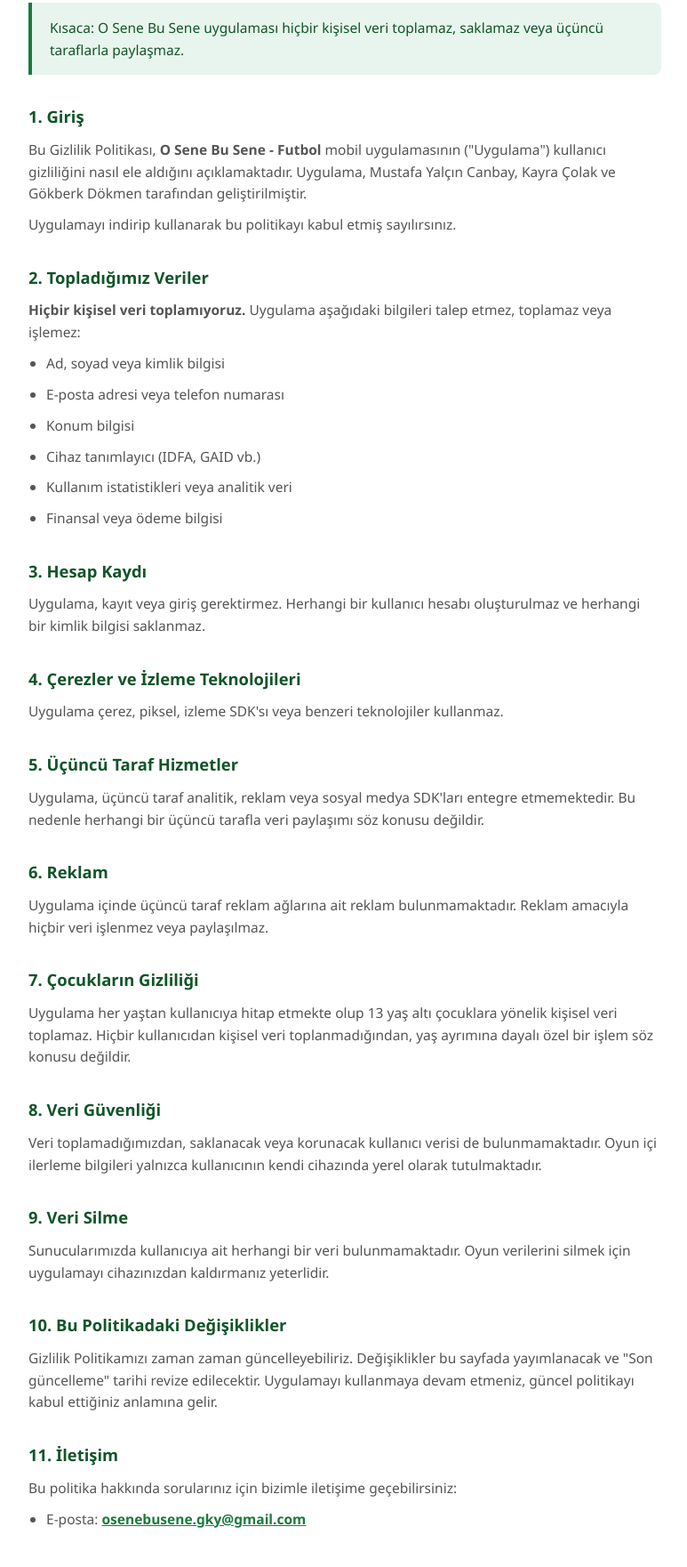
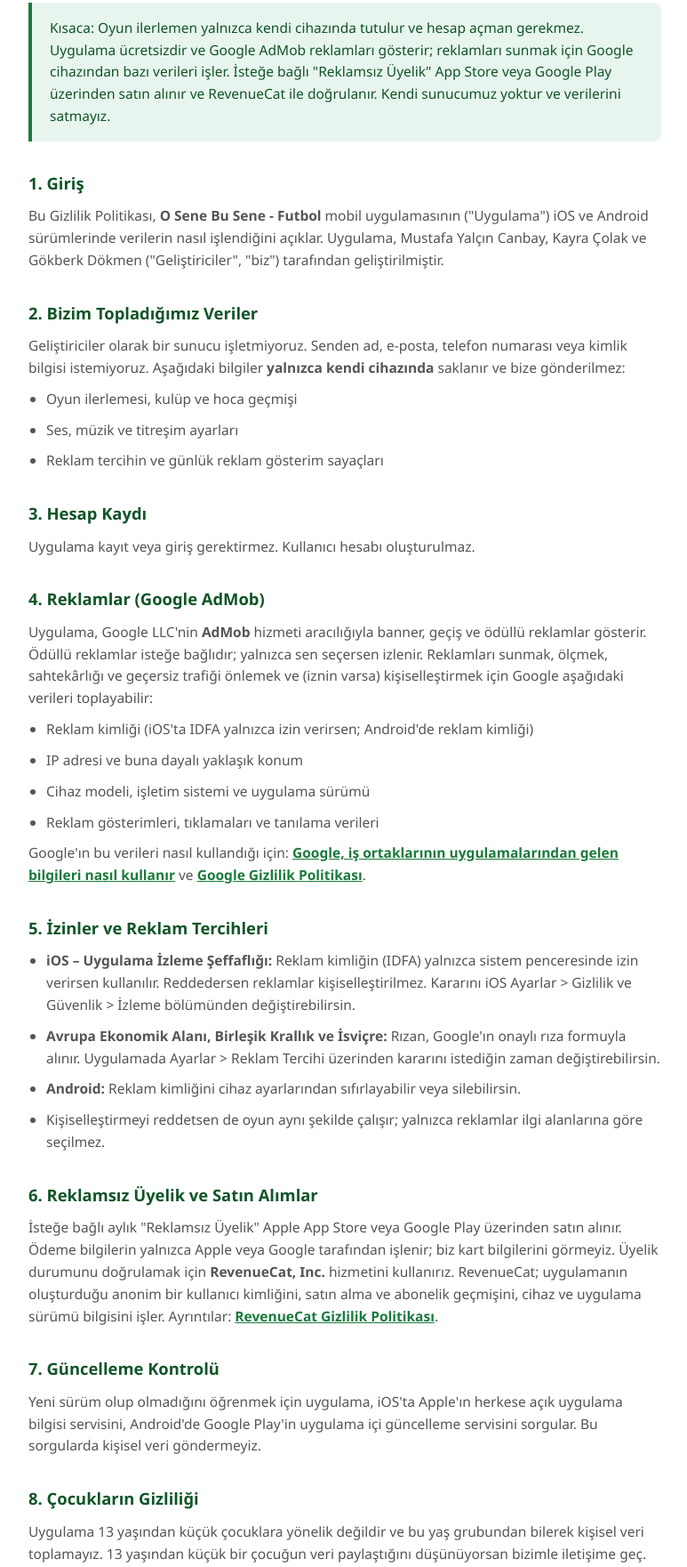
Before and after one commit to osenebusene2026/osenebusene2026.github.io, a plain HTML site: page privacy-policy.html in a window 1280 px wide. Shown: the part 255-2016 px from the top of the page at 89% size, without its empty margins (252-1025 px from the left). Drawn offline with Linux system fonts and the light colour scheme.

Commit message:
Gizlilik politikası gerçek veri işleme ile uyumlu hale getirildi (AdMob, ATT, UMP, RevenueCat)

```diff
--- a/privacy-policy.html
+++ b/privacy-policy.html
@@ -22,74 +22,90 @@
 
 <main class="legal">
   <h1>Gizlilik Politikası</h1>
-  <p class="last-updated">Son güncelleme: 27 Nisan 2026</p>
+  <p class="last-updated">Son güncelleme: 24 Kasım 2026</p>
 
   <div class="highlight-box">
-    <p>Kısaca: O Sene Bu Sene uygulaması hiçbir kişisel veri toplamaz, saklamaz veya üçüncü taraflarla paylaşmaz.</p>
+    <p>Kısaca: Oyun ilerlemen yalnızca kendi cihazında tutulur ve hesap açman gerekmez. Uygulama ücretsizdir ve Google AdMob reklamları gösterir; reklamları sunmak için Google cihazından bazı verileri işler. İsteğe bağlı "Reklamsız Üyelik" App Store veya Google Play üzerinden satın alınır ve RevenueCat ile doğrulanır. Kendi sunucumuz yoktur ve verilerini satmayız.</p>
   </div>
 
   <h2>1. Giriş</h2>
   <p>
-    Bu Gizlilik Politikası, <strong>O Sene Bu Sene - Futbol</strong> mobil uygulamasının ("Uygulama") kullanıcı gizliliğini nasıl ele aldığını açıklamaktadır. Uygulama, Mustafa Yalçın Canbay, Kayra Çolak ve Gökberk Dökmen tarafından geliştirilmiştir.
-  </p>
-  <p>
-    Uygulamayı indirip kullanarak bu politikayı kabul etmiş sayılırsınız.
+    Bu Gizlilik Politikası, <strong>O Sene Bu Sene - Futbol</strong> mobil uygulamasının ("Uygulama") iOS ve Android sürümlerinde verilerin nasıl işlendiğini açıklar. Uygulama, Mustafa Yalçın Canbay, Kayra Çolak ve Gökberk Dökmen ("Geliştiriciler", "biz") tarafından geliştirilmiştir.
   </p>
 
-  <h2>2. Topladığımız Veriler</h2>
+  <h2>2. Bizim Topladığımız Veriler</h2>
   <p>
-    <strong>Hiçbir kişisel veri toplamıyoruz.</strong> Uygulama aşağıdaki bilgileri talep etmez, toplamaz veya işlemez:
+    Geliştiriciler olarak bir sunucu işletmiyoruz. Senden ad, e-posta, telefon numarası veya kimlik bilgisi istemiyoruz. Aşağıdaki bilgiler <strong>yalnızca kendi cihazında</strong> saklanır ve bize gönderilmez:
   </p>
   <ul>
-    <li>Ad, soyad veya kimlik bilgisi</li>
-    <li>E-posta adresi veya telefon numarası</li>
-    <li>Konum bilgisi</li>
-    <li>Cihaz tanımlayıcı (IDFA, GAID vb.)</li>
-    <li>Kullanım istatistikleri veya analitik veri</li>
-    <li>Finansal veya ödeme bilgisi</li>
+    <li>Oyun ilerlemesi, kulüp ve hoca geçmişi</li>
+    <li>Ses, müzik ve titreşim ayarları</li>
+    <li>Reklam tercihin ve günlük reklam gösterim sayaçları</li>
   </ul>
 
   <h2>3. Hesap Kaydı</h2>
   <p>
-    Uygulama, kayıt veya giriş gerektirmez. Herhangi bir kullanıcı hesabı oluşturulmaz ve herhangi bir kimlik bilgisi saklanmaz.
+    Uygulama kayıt veya giriş gerektirmez. Kullanıcı hesabı oluşturulmaz.
   </p>
 
-  <h2>4. Çerezler ve İzleme Teknolojileri</h2>
+  <h2>4. Reklamlar (Google AdMob)</h2>
   <p>
-    Uygulama çerez, piksel, izleme SDK'sı veya benzeri teknolojiler kullanmaz.
+    Uygulama, Google LLC'nin <strong>AdMob</strong> hizmeti aracılığıyla banner, geçiş ve ödüllü reklamlar gösterir. Ödüllü reklamlar isteğe bağlıdır; yalnızca sen seçersen izlenir. Reklamları sunmak, ölçmek, sahtekârlığı ve geçersiz trafiği önlemek ve (iznin varsa) kişiselleştirmek için Google aşağıdaki verileri toplayabilir:
+  </p>
+  <ul>
+    <li>Reklam kimliği (iOS'ta IDFA yalnızca izin verirsen; Android'de reklam kimliği)</li>
+    <li>IP adresi ve buna dayalı yaklaşık konum</li>
+    <li>Cihaz modeli, işletim sistemi ve uygulama sürümü</li>
+    <li>Reklam gösterimleri, tıklamaları ve tanılama verileri</li>
+  </ul>
+  <p>
+    Google'ın bu verileri nasıl kullandığı için: <a href="https://policies.google.com/technologies/partner-sites">Google, iş ortaklarının uygulamalarından gelen bilgileri nasıl kullanır</a> ve <a href="https://policies.google.com/privacy">Google Gizlilik Politikası</a>.
   </p>
 
-  <h2>5. Üçüncü Taraf Hizmetler</h2>
+  <h2>5. İzinler ve Reklam Tercihleri</h2>
+  <ul>
+    <li><strong>iOS – Uygulama İzleme Şeffaflığı:</strong> Reklam kimliğin (IDFA) yalnızca sistem penceresinde izin verirsen kullanılır. Reddedersen reklamlar kişiselleştirilmez. Kararını iOS Ayarlar &gt; Gizlilik ve Güvenlik &gt; İzleme bölümünden değiştirebilirsin.</li>
+    <li><strong>Avrupa Ekonomik Alanı, Birleşik Krallık ve İsviçre:</strong> Rızan, Google'ın onaylı rıza formuyla alınır. Uygulamada Ayarlar &gt; Reklam Tercihi üzerinden kararını istediğin zaman değiştirebilirsin.</li>
+    <li><strong>Android:</strong> Reklam kimliğini cihaz ayarlarından sıfırlayabilir veya silebilirsin.</li>
+    <li>Kişiselleştirmeyi reddetsen de oyun aynı şekilde çalışır; yalnızca reklamlar ilgi alanlarına göre seçilmez.</li>
+  </ul>
+
+  <h2>6. Reklamsız Üyelik ve Satın Alımlar</h2>
   <p>
-    Uygulama, üçüncü taraf analitik, reklam veya sosyal medya SDK'ları entegre etmemektedir. Bu nedenle herhangi bir üçüncü tarafla veri paylaşımı söz konusu değildir.
+    İsteğe bağlı aylık "Reklamsız Üyelik" Apple App Store veya Google Play üzerinden satın alınır. Ödeme bilgilerin yalnızca Apple veya Google tarafından işlenir; biz kart bilgilerini görmeyiz. Üyelik durumunu doğrulamak için <strong>RevenueCat, Inc.</strong> hizmetini kullanırız. RevenueCat; uygulamanın oluşturduğu anonim bir kullanıcı kimliğini, satın alma ve abonelik geçmişini, cihaz ve uygulama sürümü bilgisini işler. Ayrıntılar: <a href="https://www.revenuecat.com/privacy">RevenueCat Gizlilik Politikası</a>.
   </p>
 
-  <h2>6. Reklam</h2>
+  <h2>7. Güncelleme Kontrolü</h2>
   <p>
-    Uygulama içinde üçüncü taraf reklam ağlarına ait reklam bulunmamaktadır. Reklam amacıyla hiçbir veri işlenmez veya paylaşılmaz.
+    Yeni sürüm olup olmadığını öğrenmek için uygulama, iOS'ta Apple'ın herkese açık uygulama bilgisi servisini, Android'de Google Play'in uygulama içi güncelleme servisini sorgular. Bu sorgularda kişisel veri göndermeyiz.
   </p>
 
-  <h2>7. Çocukların Gizliliği</h2>
+  <h2>8. Çocukların Gizliliği</h2>
   <p>
-    Uygulama her yaştan kullanıcıya hitap etmekte olup 13 yaş altı çocuklara yönelik kişisel veri toplamaz. Hiçbir kullanıcıdan kişisel veri toplanmadığından, yaş ayrımına dayalı özel bir işlem söz konusu değildir.
+    Uygulama 13 yaşından küçük çocuklara yönelik değildir ve bu yaş grubundan bilerek kişisel veri toplamayız. 13 yaşından küçük bir çocuğun veri paylaştığını düşünüyorsan bizimle iletişime geç.
   </p>
 
-  <h2>8. Veri Güvenliği</h2>
+  <h2>9. Veri Saklama ve Silme</h2>
   <p>
-    Veri toplamadığımızdan, saklanacak veya korunacak kullanıcı verisi de bulunmamaktadır. Oyun içi ilerleme bilgileri yalnızca kullanıcının kendi cihazında yerel olarak tutulmaktadır.
+    Cihazındaki oyun verileri uygulamayı sildiğinde kaldırılır. Google ve RevenueCat'in işlediği veriler kendi politikalarındaki sürelere göre saklanır. RevenueCat'teki abonelik kayıtlarının silinmesini istersen aşağıdaki e-posta adresinden bize yazabilirsin.
   </p>
 
-  <h2>9. Veri Silme</h2>
+  <h2>10. Veri Güvenliği</h2>
   <p>
-    Sunucularımızda kullanıcıya ait herhangi bir veri bulunmamaktadır. Oyun verilerini silmek için uygulamayı cihazınızdan kaldırmanız yeterlidir.
+    Google ve RevenueCat ile yapılan iletişim şifreli (HTTPS) bağlantılar üzerinden gerçekleşir. Verilerin satılmaz.
   </p>
 
-  <h2>10. Bu Politikadaki Değişiklikler</h2>
+  <h2>11. Hakların</h2>
   <p>
-    Gizlilik Politikamızı zaman zaman güncelleyebiliriz. Değişiklikler bu sayfada yayımlanacak ve "Son güncelleme" tarihi revize edilecektir. Uygulamayı kullanmaya devam etmeniz, güncel politikayı kabul ettiğiniz anlamına gelir.
+    6698 sayılı KVKK ve (geçerli olduğu durumlarda) GDPR kapsamında verilerine erişme, düzeltme, silme ve işlenmesine itiraz etme haklarına sahipsin. Bu haklarını kullanmak için bize e-posta gönderebilirsin.
   </p>
 
-  <h2>11. İletişim</h2>
+  <h2>12. Bu Politikadaki Değişiklikler</h2>
+  <p>
+    Gizlilik Politikamızı zaman zaman güncelleyebiliriz. Değişiklikler bu sayfada yayımlanır ve "Son güncelleme" tarihi yenilenir.
+  </p>
+
+  <h2>13. İletişim</h2>
   <p>
     Bu politika hakkında sorularınız için bizimle iletişime geçebilirsiniz:
   </p>
```
